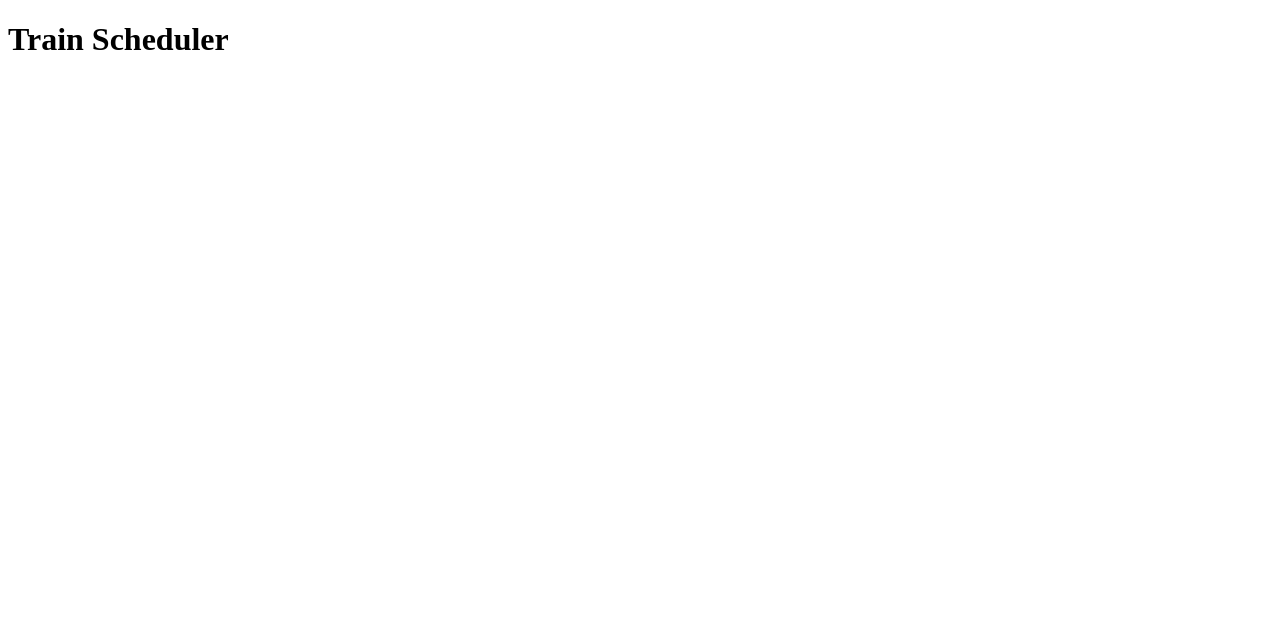
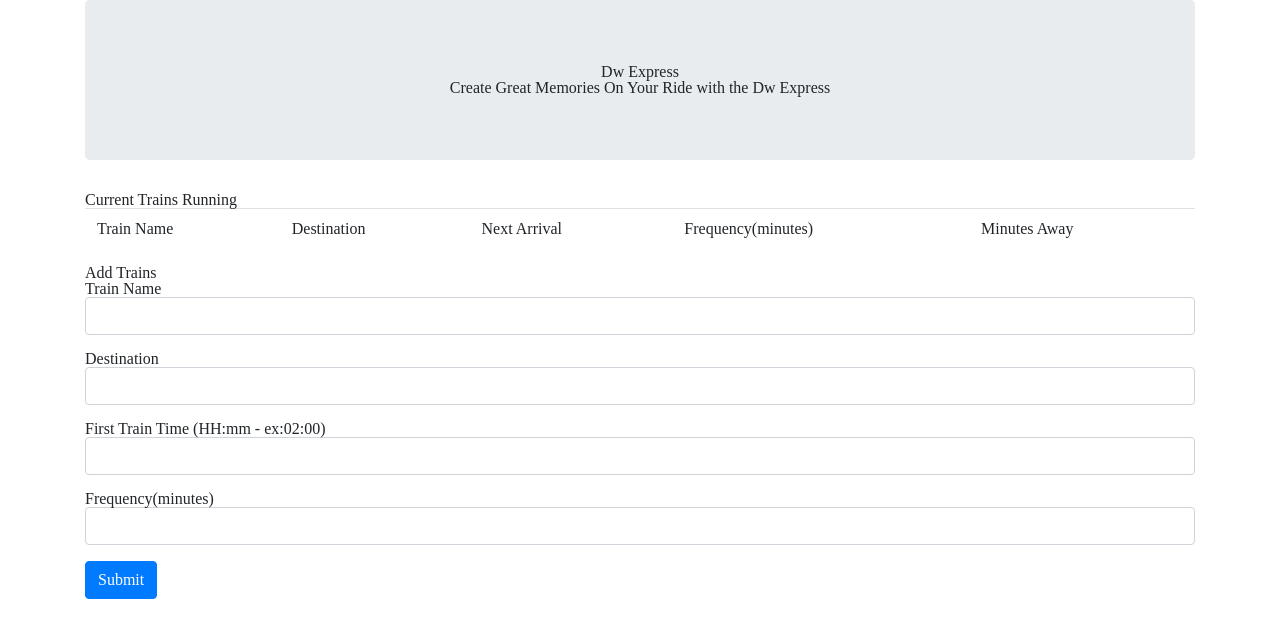
Before and after one commit to pollesche02/Train-Scheduler, a plain HTML site: page index.html in a window 1280 px wide. Drawn offline with nearby package versions, Linux system fonts and the light colour scheme.

Commit message:
created my index for the train schedule form

```diff
--- /dev/null
+++ b/assets/reset.css
@@ -0,0 +1,48 @@
+/* http://meyerweb.com/eric/tools/css/reset/
+   v2.0 | 20110126
+   License: none (public domain)
+*/
+
+html, body, div, span, applet, object, iframe,
+h1, h2, h3, h4, h5, h6, p, blockquote, pre,
+a, abbr, acronym, address, big, cite, code,
+del, dfn, em, img, ins, kbd, q, s, samp,
+small, strike, strong, sub, sup, tt, var,
+b, u, i, center,
+dl, dt, dd, ol, ul, li,
+fieldset, form, label, legend,
+table, caption, tbody, tfoot, thead, tr, th, td,
+article, aside, canvas, details, embed,
+figure, figcaption, footer, header, hgroup,
+menu, nav, output, ruby, section, summary,
+time, mark, audio, video {
+	margin: 0;
+	padding: 0;
+	border: 0;
+	font-size: 100%;
+	font: inherit;
+	vertical-align: baseline;
+}
+/* HTML5 display-role reset for older browsers */
+article, aside, details, figcaption, figure,
+footer, header, hgroup, menu, nav, section {
+	display: block;
+}
+body {
+	line-height: 1;
+}
+ol, ul {
+	list-style: none;
+}
+blockquote, q {
+	quotes: none;
+}
+blockquote:before, blockquote:after,
+q:before, q:after {
+	content: '';
+	content: none;
+}
+table {
+	border-collapse: collapse;
+	border-spacing: 0;
+}
--- a/index.html
+++ b/index.html
@@ -1,34 +1,102 @@
 <!DOCTYPE html>
 <html lang="en">
-<head>
-    <meta charset="UTF-8">
-    <meta name="viewport" content="width=device-width, initial-scale=1.0">
+  <head>
+    <meta charset="UTF-8" />
+    <meta name="viewport" content="width=device-width, initial-scale=1.0" />
     <title>Train Scheduler</title>
     <!-- Put all CSS here and Scripts here :  style.css, reset.css, jquery,
      bootstrap.css (only use bootstrap if using bootstrap or buttons)
     firebase, moment.js-->
-</head>
-<body>
-    <h1> Train Scheduler</h1>
+    <link
+      rel="stylesheet"
+      href="https://stackpath.bootstrapcdn.com/bootstrap/4.4.1/css/bootstrap.min.css"
+      integrity="sha384-Vkoo8x4CGsO3+Hhxv8T/Q5PaXtkKtu6ug5TOeNV6gBiFeWPGFN9MuhOf23Q9Ifjh"
+      crossorigin="anonymous"
+    />
+    <link rel="stylesheet" type="text/css" href="./assets/style.css" />
+    <link rel="stylesheet" type="text/css" href="assets/reset.css" />
+
+    <script src="https://www.gstatic.com/firebasejs/7.11.0/firebase.js"></script>
+
+    <script src="https://cdn.jsdelivr.net/npm/moment@2.24.0/moment.min.js"></script>
+  </head>
+  <body>
     <!-- Train Scheduler-->
+    <div class="container">
+      <div class="jumbotron">
+        <h1 class="text-center">Dw Express</h1>
+        <h3 class="text-center ride">
+          Create Great Memories On Your Ride with the Dw Express
+        </h3>
+      </div>
+      <!-- Show code for current train schedule-->
+      <div class="row">
+        <div class="col-lg-12">
+          <div class="panel panel-priamry">
+            <div class="panel-heading">
+              <h3 class="panel-title current">
+                <strong>Current Trains Running</strong>
+              </h3>
+            </div>
+            <div class="panel-body">
+              <table class="table table-hover" id="trainTable">
+                <thread>
+                  <tr>
+                    <th>Train Name</th>
+                    <th>Destination</th>
+                    <th>Next Arrival</th>
+                    <th>Frequency(minutes)</th>
+                    <th>Minutes Away</th>
+                  </tr>
+                </thread>
+              </table>
+            </div>
+          </div>
+          <!-- Here I need to add additional trains - useing a panel from bootstrap-->
+          <div class="panel panel=primary">
+            <div class="panel-heading">
+              <h3 class="panel-title add"><strong>Add Trains</strong></h3>
+            </div>
+            <div class="panel-body">
+              <!-- Here I want to have a blank space that user can enter new train info-->
+              <form>
+                <div class="form-group">
+                  <label for="">Train Name</label>
+                  <input type="text" class="form-control" id="trainNameInput" />
+                </div>
 
+                <div class="form-group">
+                  <label for="">Destination</label>
+                  <input
+                    type="text"
+                    class="form-control"
+                    id="destinationInput"
+                  />
+                </div>
 
-    <!-- Show code for current train schedule-->
+                <div class="form-group">
+                  <label for="">First Train Time (HH:mm - ex:02:00)</label>
+                  <input type="text" class="form-control" id="timeInput" />
+                </div>
 
+                <div class="form-group">
+                  <label for="">Frequency(minutes)</label>
+                  <input type="text" class="form-control" id="FrequencyInput" />
+                </div>
 
-
-
-    <!-- Here I need to add additional trainsw - useing a panel from bootstrap-->
-
-
-
-
-    <!-- Here I want to have a blank space that user can enter new train info-->
-
-    <!-- subnmit button-->
-
+                <!-- submit button-->
+                <button type="submit" class="btn btn-primary" id="addTrainBtn">
+                  Submit
+                </button>
+              </form>
+            </div>
+          </div>
+        </div>
+      </div>
+    </div>
 
     <!-- jquery script goes here not at the top-->
-
-</body>
+    <script src="https://code.jquery.com/jquery-3.4.1.js"></script>
+    <script src="./assets/Javascript/js.js"></script>
+  </body>
 </html>
```
